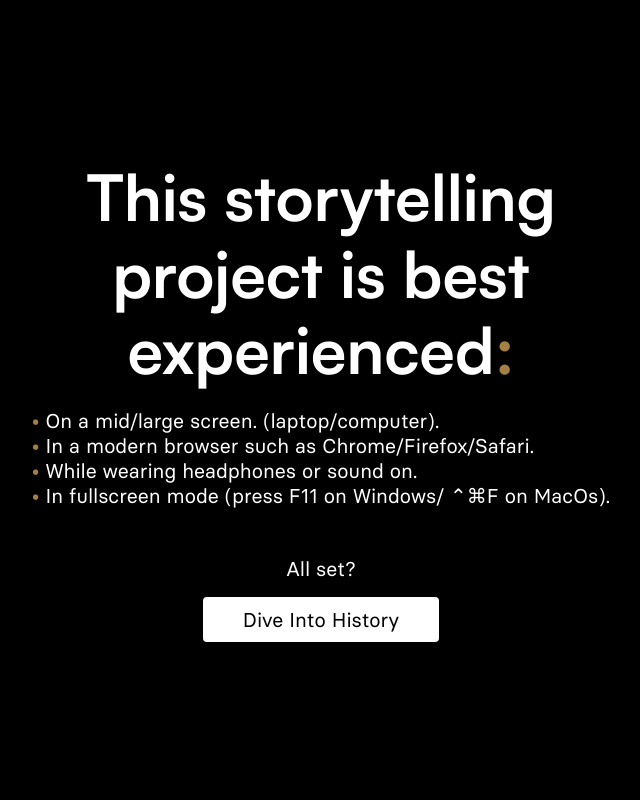
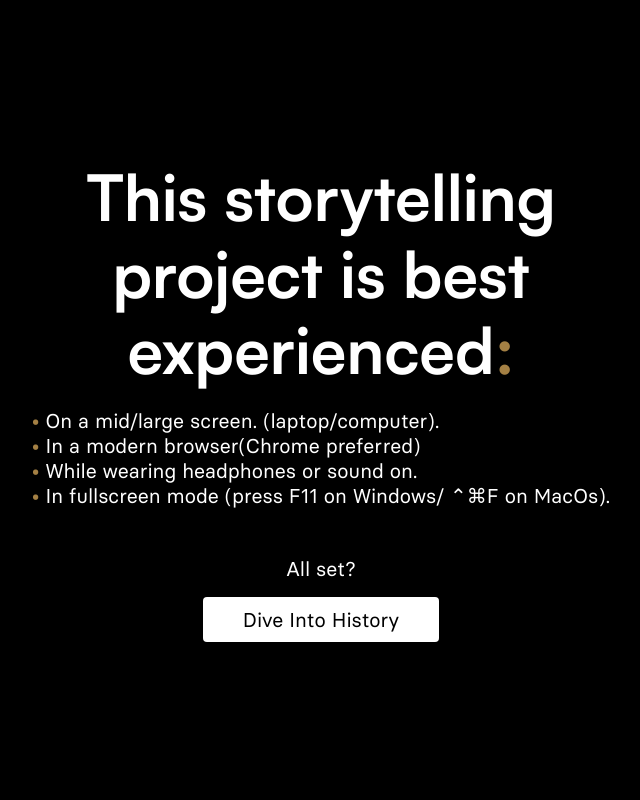
Before and after one commit to marcdroger/Infodesign-tech, a Vue app: page / in a window 1280 px wide. Shown: the top 800 px of the page, without its empty margins (319-959 px from the left). Built offline with nearby package versions, Linux system fonts and the light colour scheme.

Commit message:
Update Intro.vue

```diff
--- a/src/components/layout/Intro.vue
+++ b/src/components/layout/Intro.vue
@@ -3,7 +3,7 @@
     <h1 class="fade-in-top">This storytelling project is best experienced<span>:</span></h1>
     <ul class="fade-in-top">
       <li>On a mid/large screen. (laptop/computer).</li>
-      <li>In a modern browser such as Chrome/Firefox/Safari.</li>
+      <li>In a modern browser(Chrome preferred)</li>
       <li>While wearing headphones or sound on.</li>
       <li>In fullscreen mode (press F11 on Windows/ ⌃⌘F on MacOs).</li>
     </ul>
```
